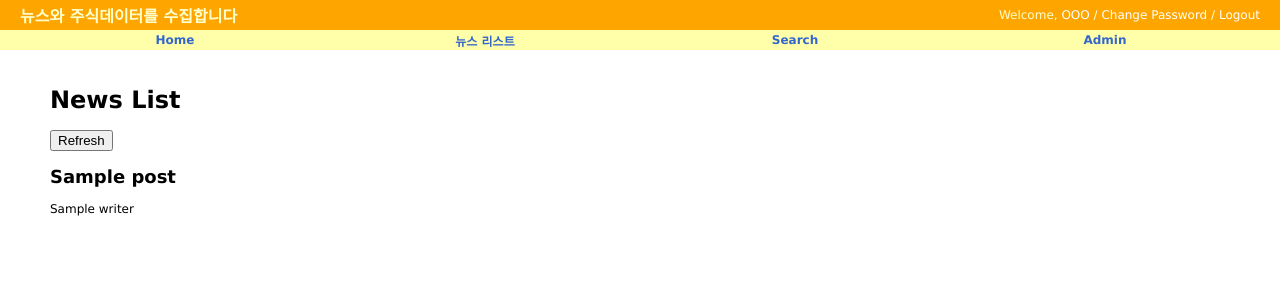
After one commit to cony56/WebProject, a Django app: template InfoWeb/Mynews/templates/news_all.html in a window 1280 px wide. The commit adds this page. Shown: the top 300 px of the page. Run offline with Django 3.2, Linux system fonts and the light colour scheme; the template is opened without the code that fills it: most values are stand-ins (such as "Sample title", 1, 10 or a date in 2020).

Commit message:
20210129

```diff
--- a/InfoWeb/InfoWeb/settings.py
+++ b/InfoWeb/InfoWeb/settings.py
@@ -119,3 +119,4 @@ USE_TZ = True
 # https://docs.djangoproject.com/en/3.1/howto/static-files/
 
 STATIC_URL = '/static/'
+STATICFILES_DIRS = [os.path.join(BASE_DIR, 'static')]
--- a/InfoWeb/Mynews/forms.py
+++ b/InfoWeb/Mynews/forms.py
@@ -3,3 +3,6 @@ from django import forms
 
 class PostSearchForm(forms.Form):
     search_word = forms.CharField(label='Search Keyword')
+
+class RefreshForm(forms.Form):
+    pass
--- a/InfoWeb/Mynews/models.py
+++ b/InfoWeb/Mynews/models.py
@@ -8,6 +8,7 @@ class Post(models.Model):
     writer = models.CharField('WRITER', max_length=10, blank=True, help_text='name of the press')
     article = models.TextField('ARTICLE', max_length=500)
     href = models.TextField('HREF')
+    modify_date = models.DateTimeField('Modify Date', auto_now=True)
 
     def __str__(self):
         return self.title
@@ -16,12 +17,13 @@ class Post(models.Model):
         verbose_name = 'article'
         verbose_name_plural = 'articles'
         db_table = 'news_list'
+        ordering = ('-modify_date',)
 
     def get_absolute_url(self):
         return reverse('Mynews:post_detail', args=(self.slug,)) # -> 1st post -> /blog/post/1st-post
 
     def get_previous_post(self):
-        return self.get_previous_by_href()
+        return self.get_previous_by_modify_date()
 
     def get_next_post(self):
-        return self.get_next_by_href()
+        return self.get_next_by_modify_date()
--- /dev/null
+++ b/InfoWeb/Mynews/templates/news_all.html
@@ -0,0 +1,21 @@
+{% extends "base.html" %}
+
+{% block title %}News List{% endblock %}
+
+{% block content %}
+<div id="content">
+    <h1>News List</h1>
+    <form action="/news/refresh" method="post">
+        {% csrf_token %}
+        <input type="submit" value="Refresh">
+    </form>
+    <!-- display blog list -->
+    {% for post in object_list %}
+        <h2>{{ post.title }}</h2>
+        <p>{{ post.preview }}</p>
+        <p>{{ post.writer }}</p>
+    {% endfor %}
+    <br/>
+
+</div>
+{% endblock %}
--- a/InfoWeb/Mynews/urls.py
+++ b/InfoWeb/Mynews/urls.py
@@ -15,4 +15,5 @@ urlpatterns = [
 
     # Search: /search/ -> http://127.0.0.1:8000/blog/search/
     path('search/', SearchFormView.as_view(), name='search'),
+    path('news/refresh/', RefreshFormView.as_view(), name='refresh'),
 ]
--- a/InfoWeb/templates/home.html
+++ b/InfoWeb/templates/home.html
@@ -8,7 +8,7 @@
 {% block content %}
     <div id="content_home">
         <div id="homeimg">
-            <img src="{% static 'img/django-actor-big.jpg' %}" style="height: 400px;"/>
+            <img src="{% static 'img/scrapyimage.jpg' %}" style="height: 400px;"/>
             <h4 style="margin: 0;">뉴스 및 주식 스크래핑을 도와드립니다.</h4>
         </div>
     </div>
```
Also changed, not shown: InfoWeb/Mynews/views.py (+9 -1 lines), InfoWeb/Mynews/migrations/0002_auto_20210129_1045.py (added), InfoWeb/db.sqlite3, InfoWeb/static/img/scrapyimage.jpg (added), InfoWeb/templates/new.html (added).
